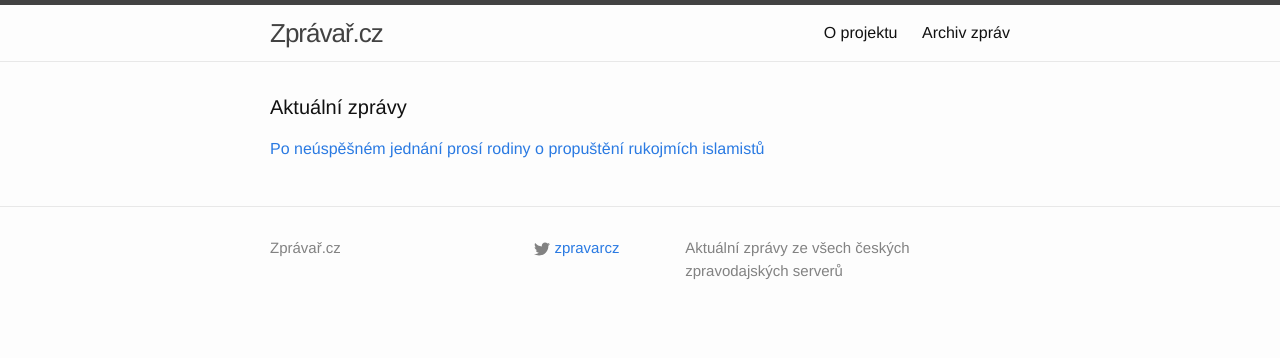
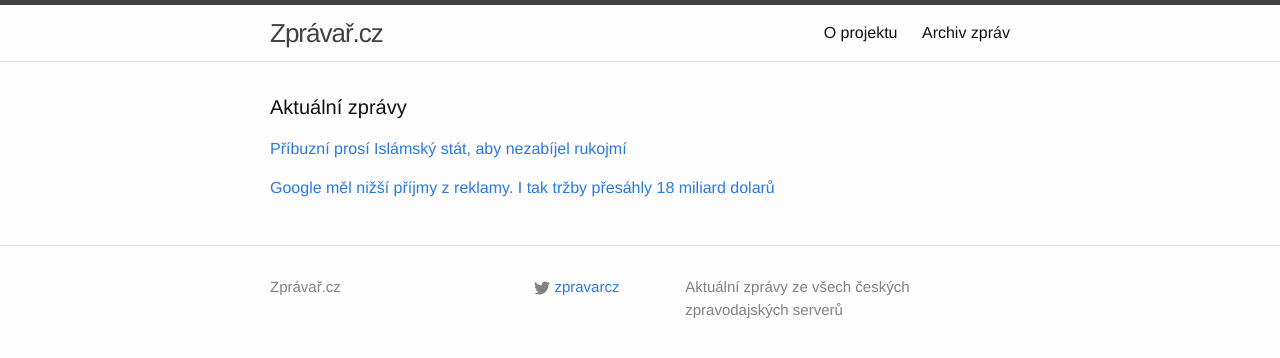
Before and after one commit to adliska/zpravar, a Jekyll site: the page built from index.html, in a window 1280 px wide. Shown: the top 358 px of the page. Built offline with Jekyll 4.4.1, drawn with Linux system fonts in a browser that asks for light colours.

Commit message:
zpravar news update

```diff
--- a/index.html
+++ b/index.html
@@ -5,11 +5,19 @@ layout: default
 <div class="home">
     <h1 class="page-heading">Aktuální zprávy</h1>
 
-<p><a href="javascript:;" onclick="toggle_visibility('zpravy0')">Po neúspěšném jednání prosí rodiny o propuštění rukojmích islamistů</a></p>
+<p><a href="javascript:;" onclick="toggle_visibility('zpravy0')">Příbuzní prosí Islámský stát, aby nezabíjel rukojmí</a></p>
 <div id="zpravy0" style="display:none">
 <ul>
+<li><a href=http://www.novinky.cz/zahranicni/blizky-a-stredni-vychod/360231-pribuzni-prosi-islamsky-stat-aby-nezabijel-rukojmi.html>Příbuzní prosí Islámský stát, aby nezabíjel rukojmí - www.novinky.cz</a></li>
 <li><a href=http://www.ceskatelevize.cz/ct24/svet/299979-po-neuspesnem-jednani-prosi-rodiny-o-propusteni-rukojmich-islamistu/>Po neúspěšném jednání prosí rodiny o propuštění rukojmích islamistů - www.ceskatelevize.cz</a></li>
 <li><a href=http://www.novinky.cz/zahranicni/blizky-a-stredni-vychod/360231-pribuzni-rukojmi-prosi-islamsky-stat-aby-nezabijel-rukojmi.html>Příbuzní rukojmí prosí Islámský stát, aby nezabíjel rukojmí - www.novinky.cz</a></li>
 <li><a href=http://www.ceskenoviny.cz/zpravy/zpravy/rodiny-prosi-o-propusteni-rukojmich-is-jednani-neuspela/1175178>Rodiny prosí o propuštění rukojmích IS, jednání neuspěla - www.ceskenoviny.cz</a></li>
 </ul>
+</div><p><a href="javascript:;" onclick="toggle_visibility('zpravy1')">Google měl nižší příjmy z reklamy. I tak tržby přesáhly 18 miliard dolarů</a></p>
+<div id="zpravy1" style="display:none">
+<ul>
+<li><a href=http://byznys.ihned.cz/c1-63457960-google-mel-nizsi-prijmy-z-reklamy-i-tak-trzby-presahly-18-miliard-dolaru>Google měl nižší příjmy z reklamy. I tak tržby přesáhly 18 miliard dolarů - byznys.ihned.cz</a></li>
+<li><a href=http://byznys.ihned.cz/c1-63457960-prijem-google-byl-nizsi-kvuli-ziskum-z-reklam-i-tak-vydelal-18-miliard>Příjem Google byl nižší kvůli ziskům z reklam, i tak vydělal 18 miliard - byznys.ihned.cz</a></li>
+<li><a href=http://www.novinky.cz/internet-a-pc/360230-rekordni-trzby-amazonu.html>Rekordní tržby Amazonu - www.novinky.cz</a></li>
+</ul>
 </div></div>
```
